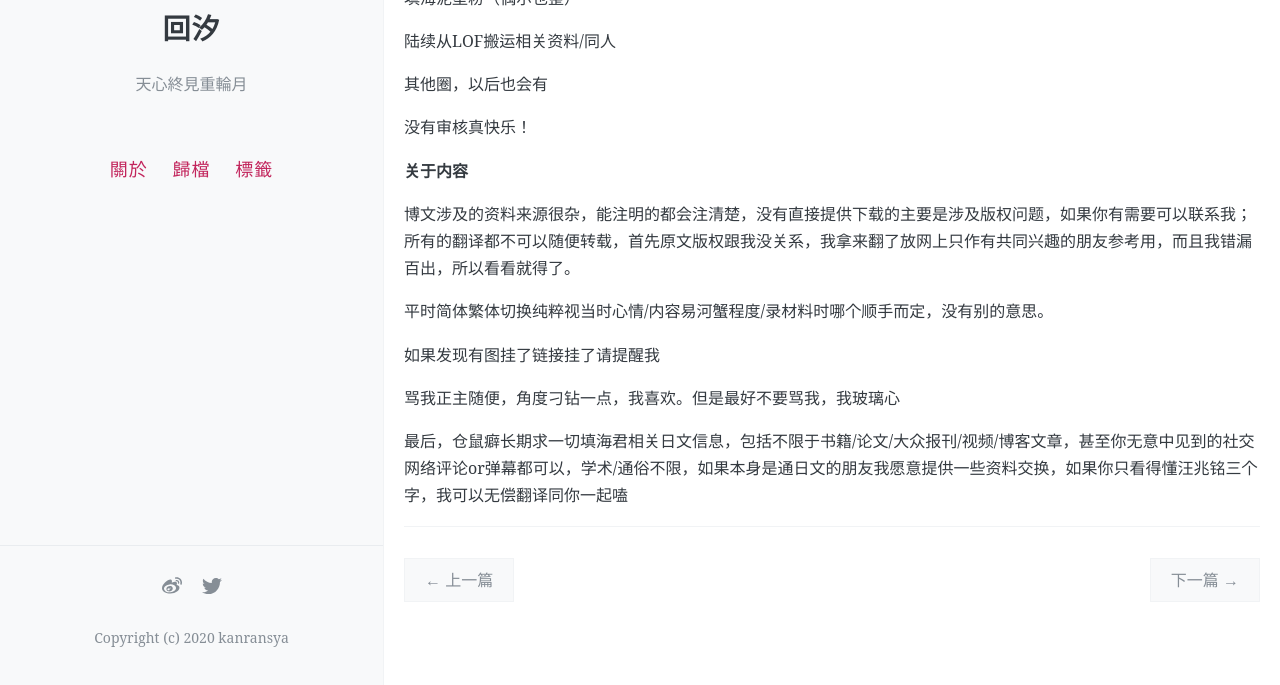
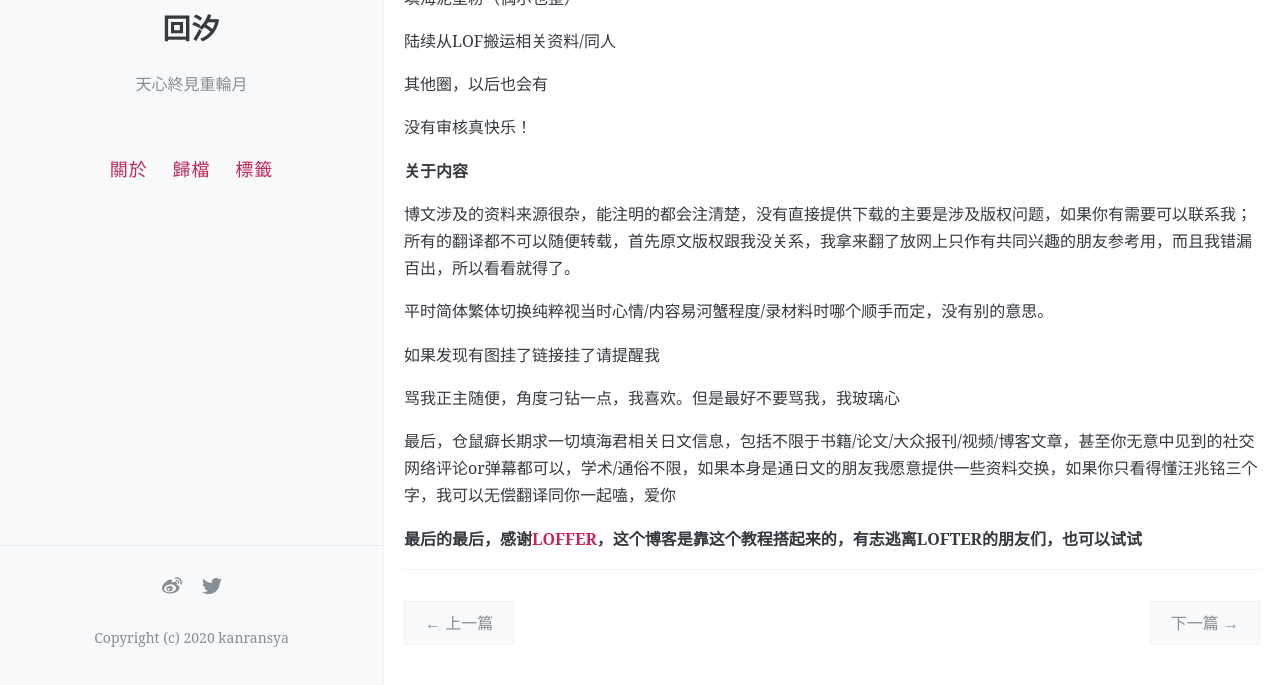
Before and after one commit to kanransya/nami-jetcoaster, a Jekyll site: the page built from _posts/2020-04-22-zhiding0719.md, in a window 1280 px wide and 979 px high, cut to the strip 294-979 px from the top of the window. Built offline with Jekyll 4.4.1, drawn with Linux system fonts in a browser that asks for light colours; comment, search, counter and statistics services are not loaded.

Commit message:
Update 2020-04-22-zhiding0719.md

```diff
--- a/_posts/2020-04-22-zhiding0719.md
+++ b/_posts/2020-04-22-zhiding0719.md
@@ -33,4 +33,6 @@ pinned: true
 
 骂我正主随便，角度刁钻一点，我喜欢。但是最好不要骂我，我玻璃心
 
-最后，仓鼠癖长期求一切填海君相关日文信息，包括不限于书籍/论文/大众报刊/视频/博客文章，甚至你无意中见到的社交网络评论or弹幕都可以，学术/通俗不限，如果本身是通日文的朋友我愿意提供一些资料交换，如果你只看得懂汪兆铭三个字，我可以无偿翻译同你一起嗑
+最后，仓鼠癖长期求一切填海君相关日文信息，包括不限于书籍/论文/大众报刊/视频/博客文章，甚至你无意中见到的社交网络评论or弹幕都可以，学术/通俗不限，如果本身是通日文的朋友我愿意提供一些资料交换，如果你只看得懂汪兆铭三个字，我可以无偿翻译同你一起嗑，爱你
+
+**最后的最后，感谢[LOFFER](https://fromendworld.github.io/LOFFER/)，这个博客是靠这个教程搭起来的，有志逃离LOFTER的朋友们，也可以试试**
```
